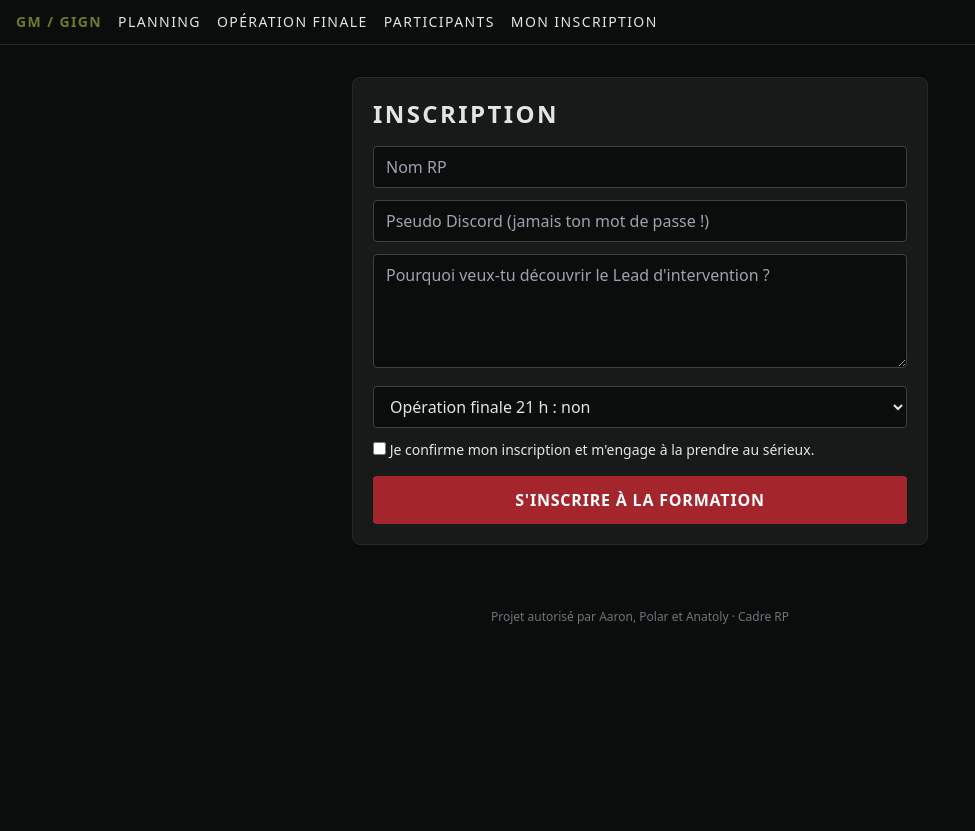
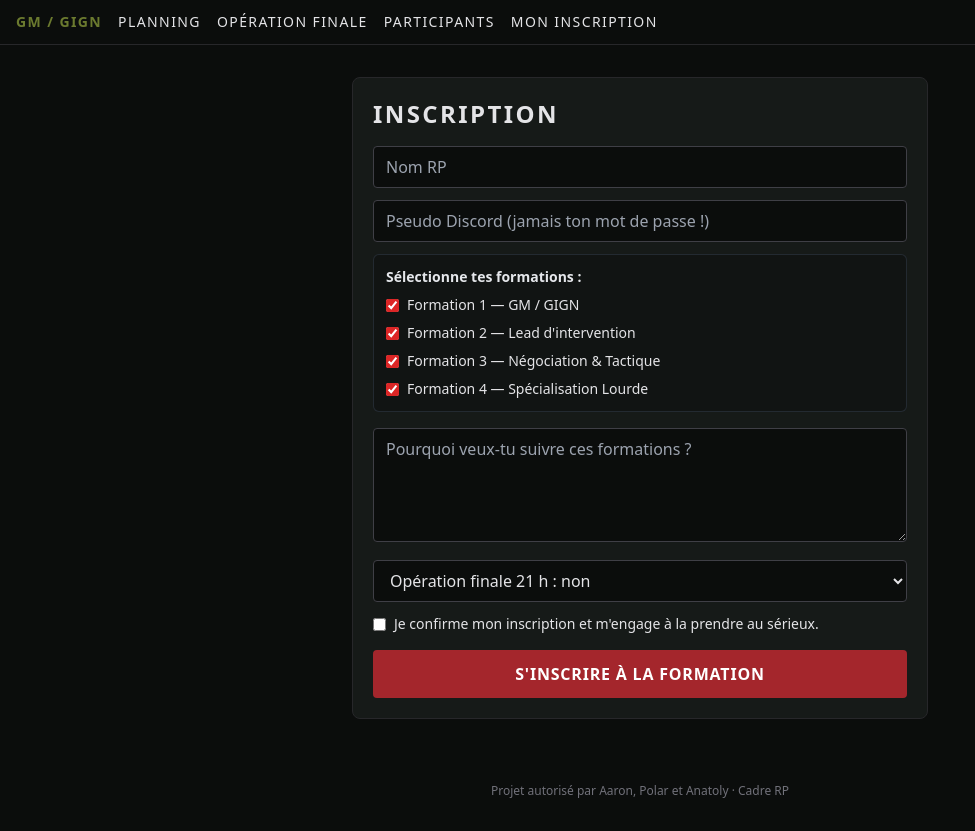
Before and after one commit to younesmenadi65-spec/formation-gm, a Next.js app: page /inscription in a window 1280 px wide. Shown: the whole page, without its empty margins (0-975 px from the left). Before the commit the page ends 800 px from the top, so only its background shows below. Built offline with nearby package versions, Linux system fonts and the light colour scheme.

Commit message:
Update page.tsx

```diff
--- a/app/inscription/page.tsx
+++ b/app/inscription/page.tsx
@@ -4,12 +4,44 @@ export const dynamic = 'force-dynamic'
 const E: any = { invalid: 'Formulaire incomplet (motivation : 10 caractères minimum, case à cocher requise).', dup: 'Ce pseudo Discord est déjà inscrit. Consulte « Mon inscription ».', closed: 'Cette session est fermée.' }
 
 export default async function P({ searchParams }: any) {
-  return (<form action={registerSession} className="max-w-xl mx-auto card">
-    <h1 className="text-2xl mb-4">Inscription</h1>{searchParams.err && <p className="text-red-400 mb-3">{E[searchParams.err]}</p>}
-    <input name="rp" required maxLength={60} placeholder="Nom RP" className="inp" />
-    <input name="discord" required maxLength={40} placeholder="Pseudo Discord (jamais ton mot de passe !)" className="inp" />
-    <textarea name="motiv" required minLength={10} maxLength={1000} rows={4} placeholder="Pourquoi veux-tu découvrir le Lead d'intervention ?" className="inp" />
-    <select name="final" className="inp"><option value="non">Opération finale 21 h : non</option><option value="oui">Opération finale 21 h : oui</option></select>
-    <label className="text-sm block mb-4"><input type="checkbox" name="ok" required /> Je confirme mon inscription et m'engage à la prendre au sérieux.</label>
-    <button className="btn w-full">S'INSCRIRE À LA FORMATION</button></form>)
+  return (
+    <form action={registerSession} className="max-w-xl mx-auto card">
+      <h1 className="text-2xl mb-4">Inscription</h1>
+      {searchParams.err && <p className="text-red-400 mb-3">{E[searchParams.err]}</p>}
+
+      <input name="rp" required maxLength={60} placeholder="Nom RP" className="inp mb-3" />
+      <input name="discord" required maxLength={40} placeholder="Pseudo Discord (jamais ton mot de passe !)" className="inp mb-3" />
+
+      <div className="mb-4 text-left border border-gray-700/50 p-3 rounded-md bg-black/20">
+        <label className="block text-sm font-semibold mb-2 text-gray-200">Sélectionne tes formations :</label>
+        <div className="space-y-2 text-sm">
+          <label className="flex items-center gap-2 cursor-pointer hover:text-white">
+            <input type="checkbox" name="forma1" defaultChecked className="accent-red-600" /> Formation 1 — GM / GIGN
+          </label>
+          <label className="flex items-center gap-2 cursor-pointer hover:text-white">
+            <input type="checkbox" name="forma2" defaultChecked className="accent-red-600" /> Formation 2 — Lead d'intervention
+          </label>
+          <label className="flex items-center gap-2 cursor-pointer hover:text-white">
+            <input type="checkbox" name="forma3" defaultChecked className="accent-red-600" /> Formation 3 — Négociation & Tactique
+          </label>
+          <label className="flex items-center gap-2 cursor-pointer hover:text-white">
+            <input type="checkbox" name="forma4" defaultChecked className="accent-red-600" /> Formation 4 — Spécialisation Lourde
+          </label>
+        </div>
+      </div>
+
+      <textarea name="motiv" required minLength={10} maxLength={1000} rows={4} placeholder="Pourquoi veux-tu suivre ces formations ?" className="inp mb-3" />
+
+      <select name="final" className="inp mb-3">
+        <option value="non">Opération finale 21 h : non</option>
+        <option value="oui">Opération finale 21 h : oui</option>
+      </select>
+
+      <label className="text-sm block mb-4 flex items-center gap-2 cursor-pointer">
+        <input type="checkbox" name="ok" required className="accent-red-600" /> Je confirme mon inscription et m'engage à la prendre au sérieux.
+      </label>
+
+      <button className="btn w-full">S'INSCRIRE À LA FORMATION</button>
+    </form>
+  )
 }
```
